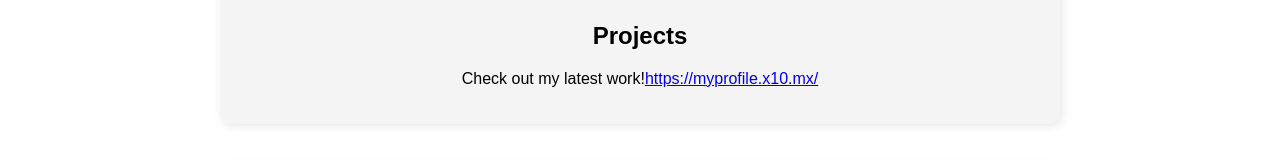
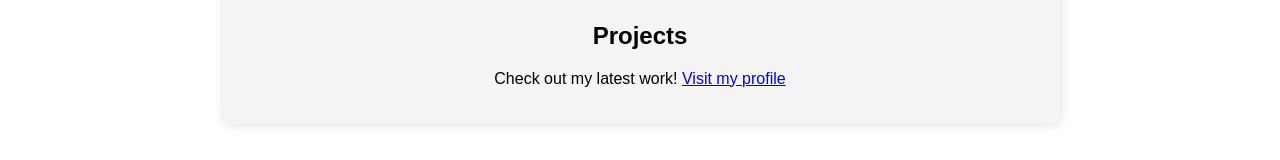
Before and after one commit to JamesBistay/portfolio1, a plain HTML site: page index.html in a window 1280 px wide. Shown: the part 377-537 px from the top of the page. Drawn offline with Linux system fonts and the light colour scheme.

Commit message:
Update index.html

```diff
--- a/index.html
+++ b/index.html
@@ -27,7 +27,7 @@
 
     <section id="projects">
         <h2>Projects</h2>
-        <p>Check out my latest work!<a href="https://myprofile.x10.mx/">https://myprofile.x10.mx/</a></p>
+        <p>Check out my latest work! <a href="https://myprofile.x10.mx/" target="_blank">Visit my profile</a></p>
     </section>
 
     <section id="skills">
```
